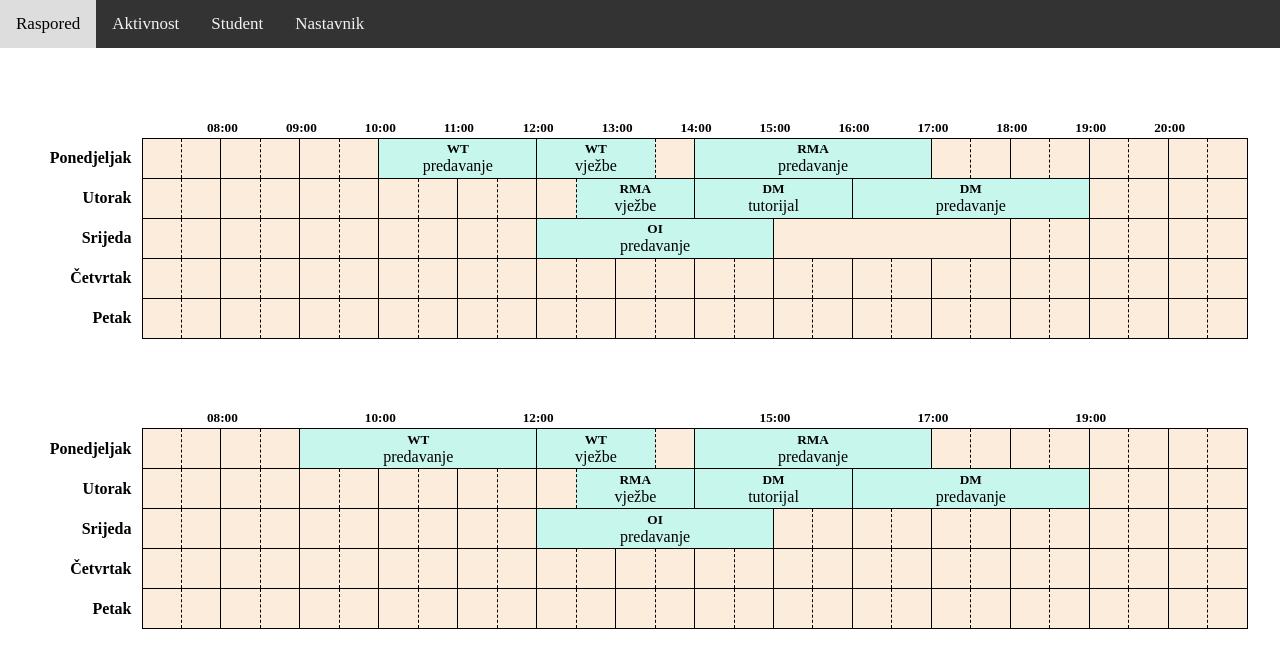
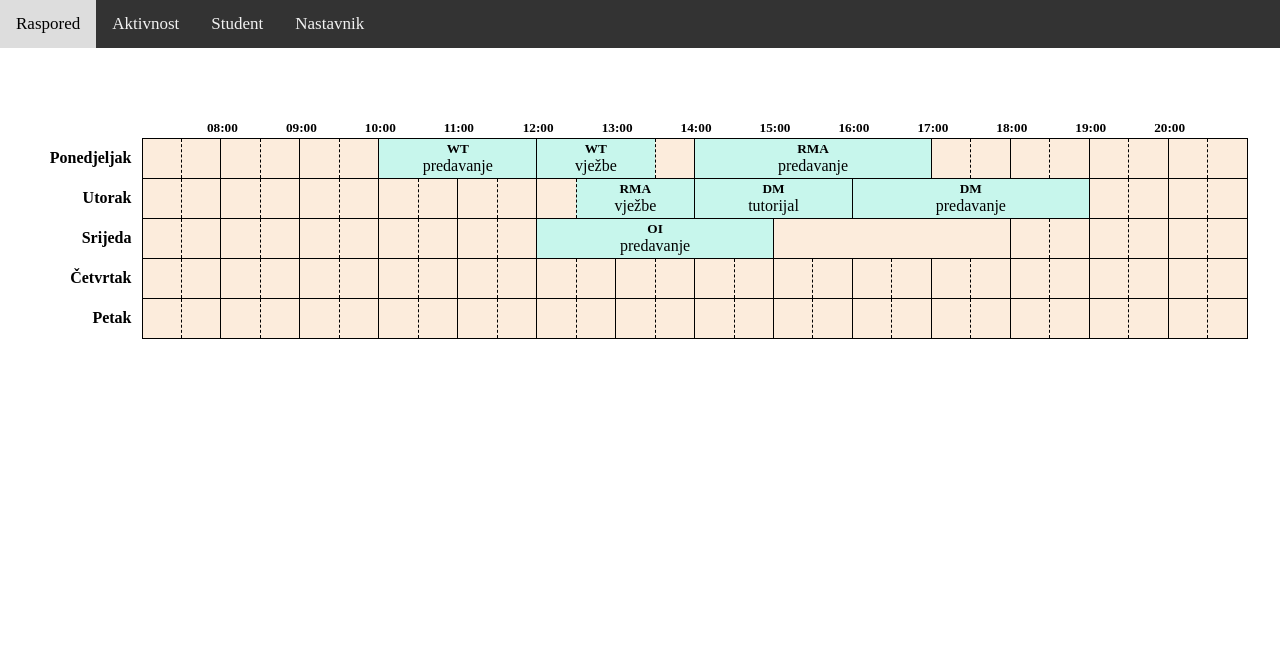
Before and after one commit to jcaluk1/time-schedule-app, a plain HTML site: page raspored.html in a window 1280 px wide. Drawn offline with Linux system fonts and the light colour scheme.

Commit message:
raspored.html fix

```diff
--- a/raspored.html
+++ b/raspored.html
@@ -226,22 +226,6 @@
             <td class="cell-dash-solid"></td>
         </tr>
     </table>
-    <div id="okvir"></div>
-
-    <script src="./iscrtajModul.js"></script>
-    <script>
-        const okvir = document.getElementById("okvir");
-        const raspored = new Raspored();
-        raspored.iscrtajRaspored(okvir, ["Ponedjeljak", "Utorak", "Srijeda", "Četvrtak", "Petak"], 7, 21);
-        raspored.dodajAktivnost(okvir, "WT", "predavanje", 9, 12, "Ponedjeljak");
-        raspored.dodajAktivnost(okvir, "WT", "vježbe", 12, 13.5, "Ponedjeljak");
-        raspored.dodajAktivnost(okvir, "RMA", "predavanje", 14, 17, "Ponedjeljak");
-        raspored.dodajAktivnost(okvir, "RMA", "vježbe", 12.5, 14, "Utorak");
-        raspored.dodajAktivnost(okvir, "DM", "tutorijal", 14, 16, "Utorak");
-        raspored.dodajAktivnost(okvir, "DM", "predavanje", 16, 19, "Utorak");
-        raspored.dodajAktivnost(okvir, "OI", "predavanje", 12, 15, "Srijeda");
-    </script>
-
 </body>
 
 </html>
```
